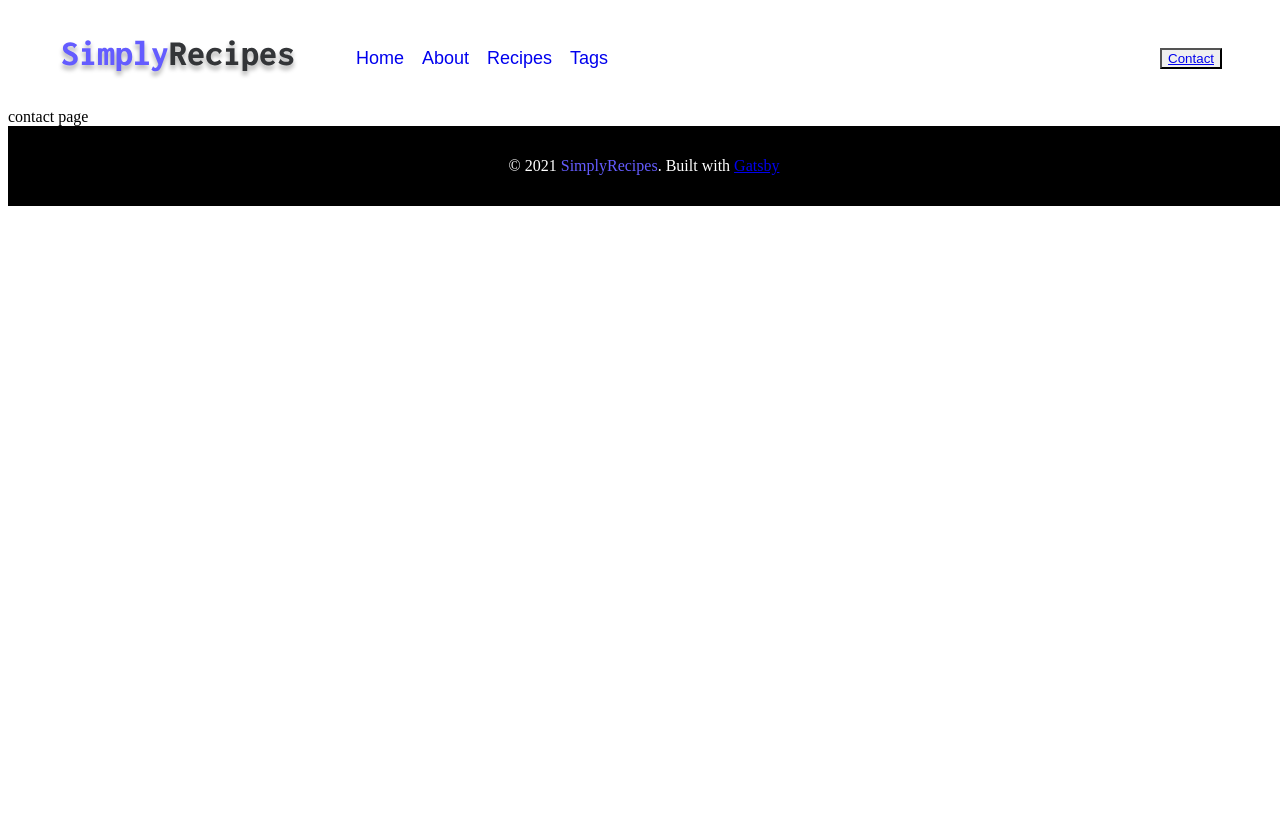
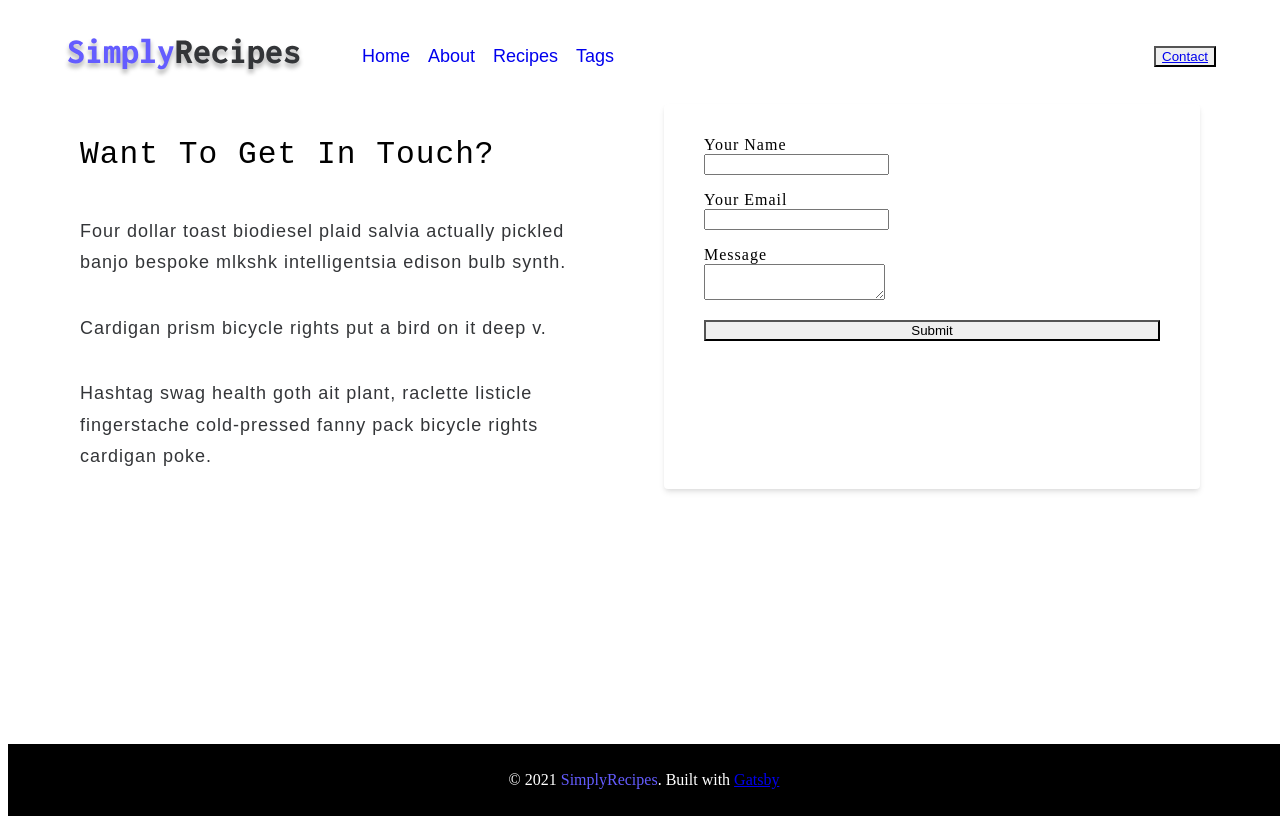
Before and after one commit to RainBoard01/simply-recipes, a Gatsby site: page /contact in a window 1280 px wide. Before the commit the page ends 800 px from the top, so only its background shows below. Built offline with nearby package versions, Linux system fonts and the light colour scheme; Gatsby itself is replaced by a stand-in of ours.

Commit message:
Add Contact page content

```diff
--- a/src/components/Footer.js
+++ b/src/components/Footer.js
@@ -9,7 +9,7 @@ const Span = styled.span`
 const Footer = () => {
 	return (
 		<footer>
-			<Center bg='black' w='100%' h='72px' p='4' color='white'>
+			<Center bg='black' w='100%' h='4rem' p='4' color='white'>
 				<Text fontSize='lg'>
 					© 2021 <Span>SimplyRecipes</Span>. Built with{' '}
 					<Span>
--- a/src/components/Layout.js
+++ b/src/components/Layout.js
@@ -1,12 +1,22 @@
 import React from 'react';
 import Navbar from './Navbar';
 import Footer from './Footer';
+import { Container } from '@chakra-ui/react';
 
 const Layout = ({ children }) => {
 	return (
 		<>
 			<Navbar />
-			{children}
+			<Container
+				w='90vw'
+				maxW='1120px'
+				m='0 auto'
+				minH='calc(100vh - 10rem)'
+				paddingInlineStart='0'
+				paddingInlineEnd='0'
+			>
+				{children}
+			</Container>
 			<Footer />
 		</>
 	);
--- a/src/components/Navbar.js
+++ b/src/components/Navbar.js
@@ -23,9 +23,9 @@ const Navbar = () => {
 			<Flex
 				direction='row'
 				alignItems='center'
-				h='100px'
-				pl='50px'
-				pr='50px'
+				h='6rem'
+				w='90vw'
+				m='0 auto'
 				justify='space-between'
 			>
 				<HStack spacing='18px'>
--- a/src/pages/contact.js
+++ b/src/pages/contact.js
@@ -1,8 +1,81 @@
 import React from 'react';
+import {
+	Flex,
+	Heading,
+	Text,
+	FormControl,
+	FormLabel,
+	Input,
+	Textarea,
+	Grid,
+	Button
+} from '@chakra-ui/react';
 import Layout from '../components/Layout';
+import styled from '@emotion/styled';
+
+const Paragraph = styled(Text)`
+	margin-bottom: 1rem;
+	max-width: 40em;
+	font-weight: 400;
+	line-height: 1.75;
+	font-family: 'Montserrat', sans-serif;
+	color: #333538;
+	font-size: 18px;
+`;
 
 const Contact = () => {
-	return <Layout>contact page</Layout>;
+	return (
+		<Layout>
+			<section>
+				<Grid
+					templateColumns='1fr 1fr'
+					gap='2rem 3rem'
+					pb='3rem'
+					letterSpacing='1px'
+				>
+					<Flex direction='column' justify='center'>
+						<Heading
+							as='h3'
+							fontSize='1.953rem'
+							fontWeight='400'
+							mb='1.38rem'
+							lineHeight='1.3'
+							fontFamily='Inconsolata, monospace'
+						>
+							Want To Get In Touch?
+						</Heading>
+						<Paragraph>
+							Four dollar toast biodiesel plaid salvia actually pickled banjo bespoke
+							mlkshk intelligentsia edison bulb synth.
+						</Paragraph>
+						<Paragraph>
+							Cardigan prism bicycle rights put a bird on it deep v.
+						</Paragraph>
+						<Paragraph>
+							Hashtag swag health goth ait plant, raclette listicle fingerstache
+							cold-pressed fanny pack bicycle rights cardigan poke.
+						</Paragraph>
+					</Flex>
+					<FormControl
+						bgColor='white'
+						p='2rem 2.5rem'
+						borderRadius='0.25rem'
+						boxShadow='0 4px 6px -1px rgba(0,0,0,0.1),0 2px 4px -1px rgba(0,0,0,0.06)'
+					>
+						<FormLabel>Your Name</FormLabel>
+						<Input type='text' variant='outline' mb='1rem' />
+						<FormLabel>Your Email</FormLabel>
+						<Input type='email' variant='outline' mb='1rem' />
+						<FormLabel>Message</FormLabel>
+						<Textarea />
+						<Button w='100%' mt='1rem' type='submit'>
+							Submit
+						</Button>
+					</FormControl>
+				</Grid>
+			</section>
+		</Layout>
+	);
 };
 
 export default Contact;
```
